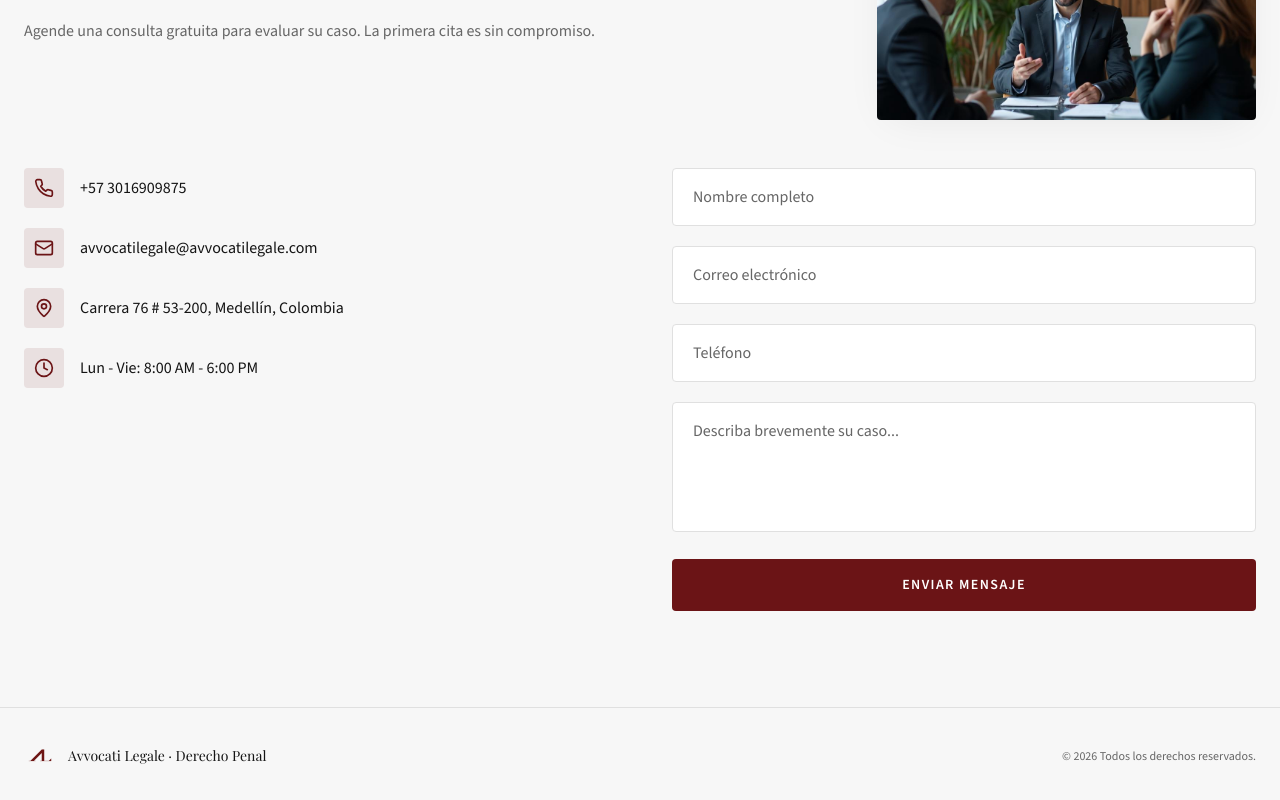
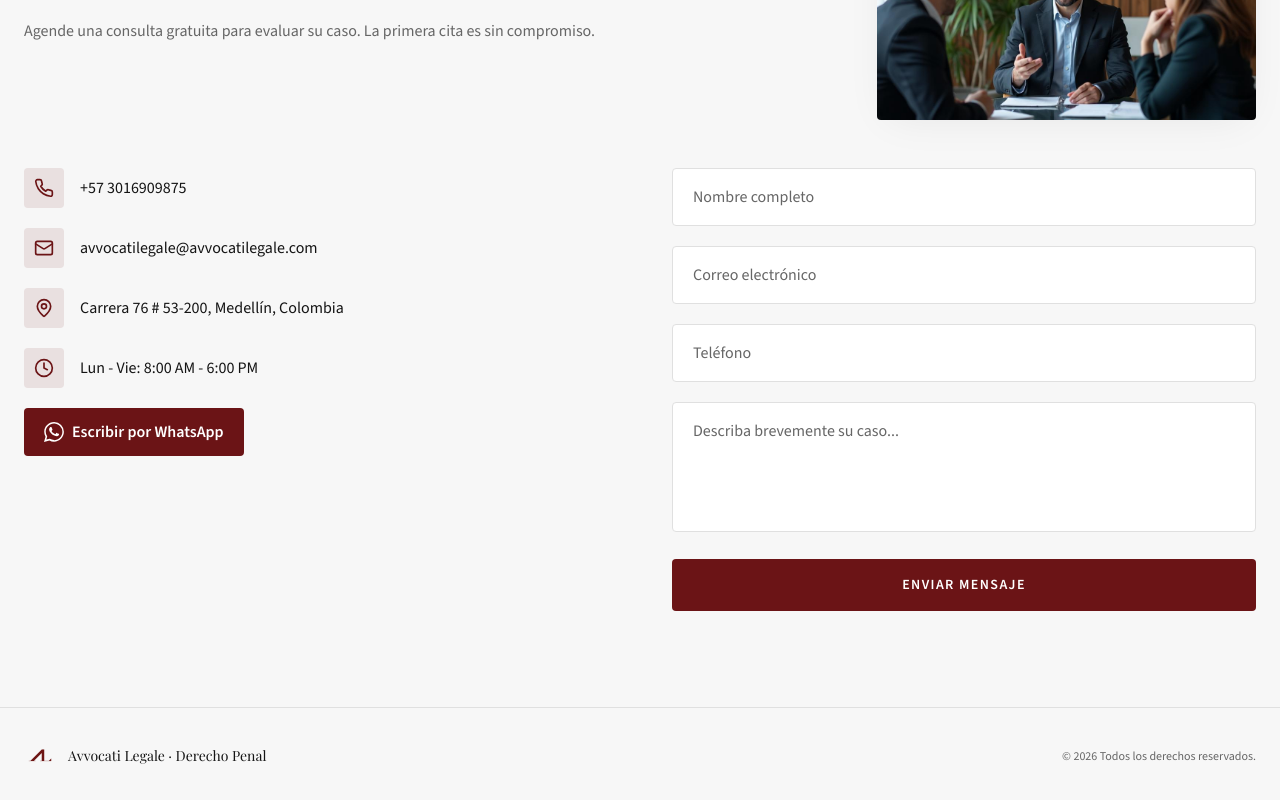
Before and after one commit to juanf97/WEB-Avvocati-Legale, a React (Vite) app: page / in a window 1280 px wide. Shown: the part 3959-4759 px from the top of the page. Built offline with nearby package versions, Linux system fonts and the light colour scheme; the HTML template or start-up script is replaced by a standard one; a web font is replaced by a local one.

Commit message:
Agrega acceso directo a WhatsApp con icono oficial

```diff
--- a/src/components/ContactSection.tsx
+++ b/src/components/ContactSection.tsx
@@ -8,7 +8,15 @@ const contactInfo = [
   { icon: Clock, label: "Lun - Vie: 8:00 AM - 6:00 PM" },
 ];
 
+const WhatsAppIcon = ({ className }: { className?: string }) => (
+  <svg viewBox="0 0 24 24" aria-hidden="true" className={className} fill="currentColor">
+    <path d="M20.52 3.48A11.86 11.86 0 0 0 12.06 0C5.56 0 .27 5.3.27 11.8c0 2.07.54 4.1 1.57 5.89L0 24l6.5-1.8a11.77 11.77 0 0 0 5.56 1.42h.01c6.5 0 11.79-5.3 11.79-11.8a11.75 11.75 0 0 0-3.34-8.34Zm-8.46 18.1h-.01a9.84 9.84 0 0 1-5.01-1.38l-.36-.22-3.86 1.07 1.03-3.76-.24-.39A9.8 9.8 0 0 1 2.06 11.8c0-5.51 4.48-9.98 9.99-9.98 2.67 0 5.18 1.04 7.07 2.93a9.9 9.9 0 0 1 2.93 7.05c0 5.51-4.48 9.99-9.99 9.99Zm5.48-7.49c-.3-.15-1.77-.87-2.05-.97-.27-.1-.47-.15-.66.15-.2.3-.76.97-.94 1.16-.17.2-.35.22-.65.07-.3-.15-1.25-.46-2.39-1.47-.88-.78-1.47-1.74-1.64-2.04-.17-.3-.02-.46.13-.61.13-.13.3-.35.45-.52.15-.17.2-.3.3-.5.1-.2.05-.37-.02-.52-.07-.15-.66-1.6-.9-2.2-.24-.58-.49-.5-.66-.5h-.56c-.2 0-.52.07-.79.37-.27.3-1.03 1-1.03 2.43 0 1.43 1.05 2.81 1.19 3 .15.2 2.05 3.12 4.98 4.37.7.3 1.24.48 1.67.62.7.22 1.33.2 1.84.12.56-.08 1.77-.72 2.02-1.42.25-.7.25-1.3.17-1.42-.07-.12-.27-.2-.56-.35Z" />
+  </svg>
+);
+
 const ContactSection = () => {
+  const whatsappUrl = "https://wa.me/573016909875?text=Hola%2C%20quiero%20agendar%20una%20consulta%20con%20AVVOCATILEGALE.";
+
   return (
     <section id="contacto" className="py-24 bg-card">
       <div className="container mx-auto px-6">
@@ -36,6 +44,15 @@ const ContactSection = () => {
                 <span className="text-foreground font-body">{c.label}</span>
               </div>
             ))}
+            <a
+              href={whatsappUrl}
+              target="_blank"
+              rel="noopener noreferrer"
+              className="inline-flex items-center gap-2 rounded-lg bg-primary px-5 py-3 font-body font-semibold text-primary-foreground transition-opacity hover:opacity-90"
+            >
+              <WhatsAppIcon className="h-5 w-5" />
+              Escribir por WhatsApp
+            </a>
           </div>
           <form className="space-y-5" onSubmit={(e) => e.preventDefault()}>
             <input
```
